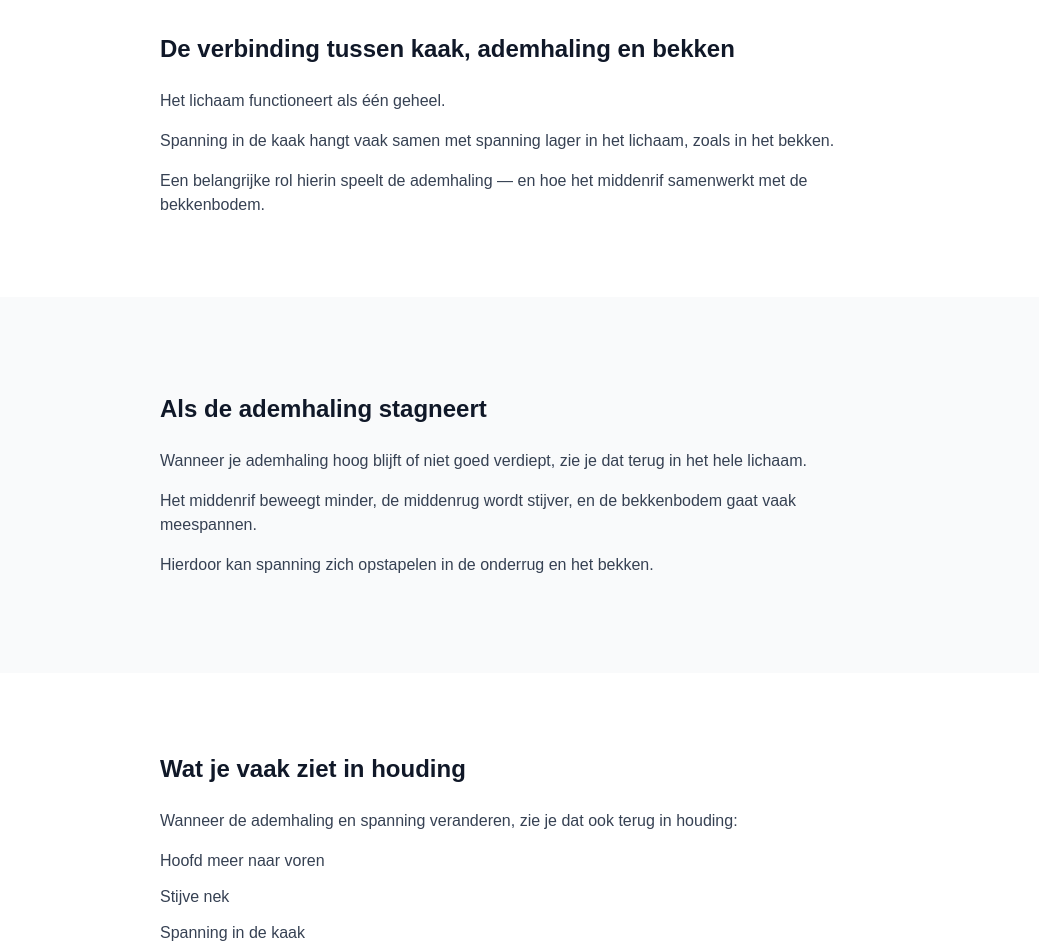
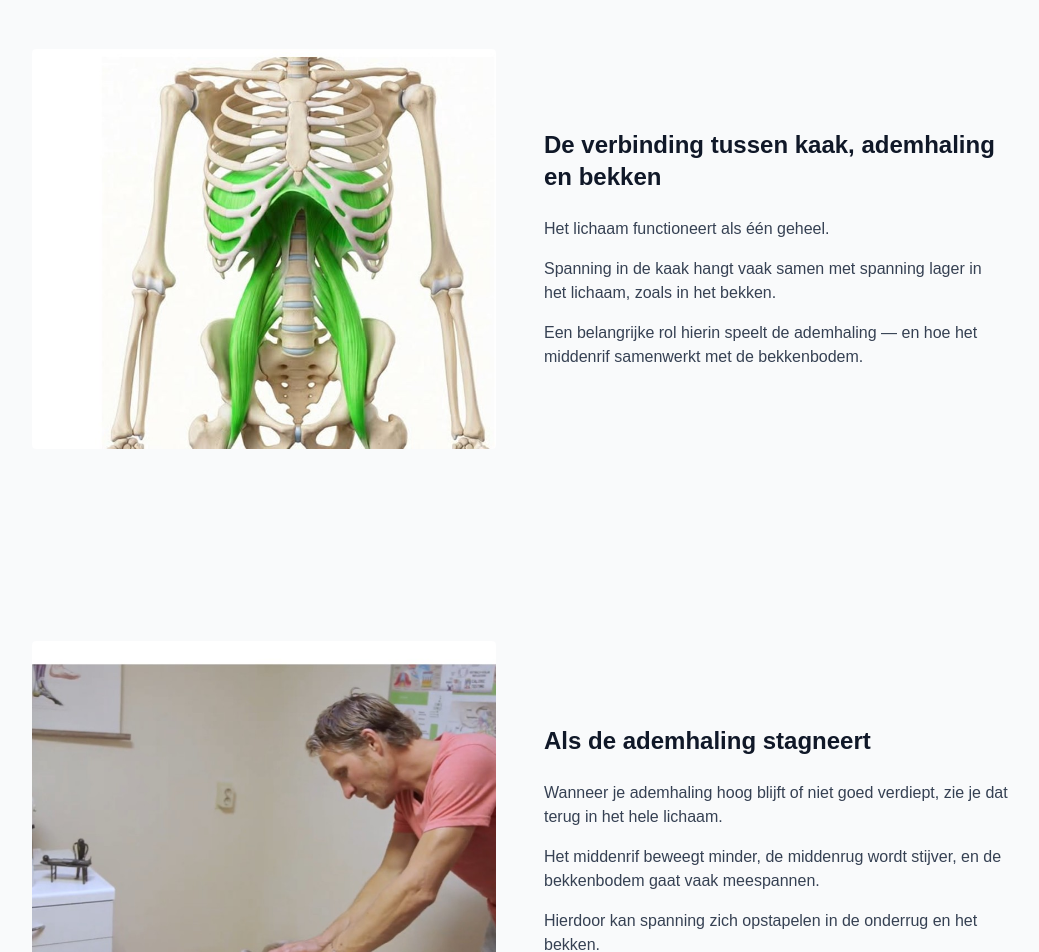
Before and after one commit to borisd2709/boris-fysio, a Next.js app: page /bekken-rugspanning in a window 1280 px wide. Shown: the part 880-1832 px from the top of the page, without its empty margins (120-1159 px from the left). Built offline with nearby package versions, Linux system fonts and the light colour scheme.

Commit message:
bekkenspanning

```diff
--- a/app/(seo)/bekken-rugspanning/page.tsx
+++ b/app/(seo)/bekken-rugspanning/page.tsx
@@ -37,9 +37,17 @@ export default function BekkenRugPage() {
       </section>
 
       {/* UITLEG */}
-      <section className="py-20">
-        <div className="max-w-3xl mx-auto px-6">
+      <section className="py-24 bg-gray-50">
+        <div className="max-w-5xl mx-auto px-6 grid md:grid-cols-2 gap-12 items-center">
 
+          <div
+            className="h-[400px] bg-cover bg-center rounded"
+            style={{
+              backgroundImage: "url('/images/psoas.jpg')",
+            }}
+          />
+
+          <div>
             <h2 className="text-2xl font-semibold mb-6">
               De verbinding tussen kaak, ademhaling en bekken
             </h2>
@@ -52,19 +60,28 @@ export default function BekkenRugPage() {
             Spanning in de kaak hangt vaak samen met spanning lager in het lichaam,
             zoals in het bekken.
           </p>
-
           <p className="text-gray-700">
             Een belangrijke rol hierin speelt de ademhaling —
             en hoe het middenrif samenwerkt met de bekkenbodem.
           </p>
+          </div>
 
         </div>
       </section>
 
+
       {/* ADEMHALING */}
       <section className="py-24 bg-gray-50">
-        <div className="max-w-3xl mx-auto px-6">
+        <div className="max-w-5xl mx-auto px-6 grid md:grid-cols-2 gap-12 items-center">
 
+          <div
+            className="h-[400px] bg-cover bg-center rounded"
+            style={{
+              backgroundImage: "url('/images/bekkenspanning.jpg')",
+            }}
+          />
+
+          <div>
             <h2 className="text-2xl font-semibold mb-6">
               Als de ademhaling stagneert
             </h2>
@@ -83,9 +100,11 @@ export default function BekkenRugPage() {
           <p className="text-gray-700">
             Hierdoor kan spanning zich opstapelen in de onderrug en het bekken.
           </p>
+          </div>
 
         </div>
       </section>
+
 
       {/* HOUDING */}
       <section className="py-20">
```
Also changed, not shown: public/images/bekkenspanning.jpg (added), public/images/psoas.jpg (added). Lines whose indentation alone changed are shown as unchanged.
